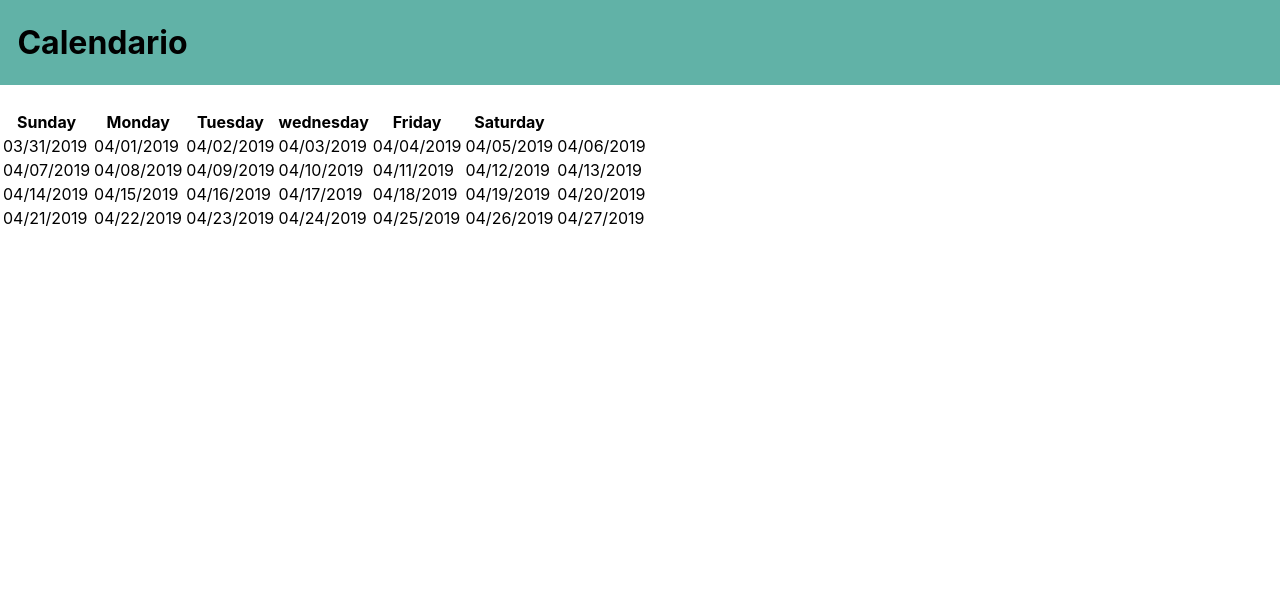
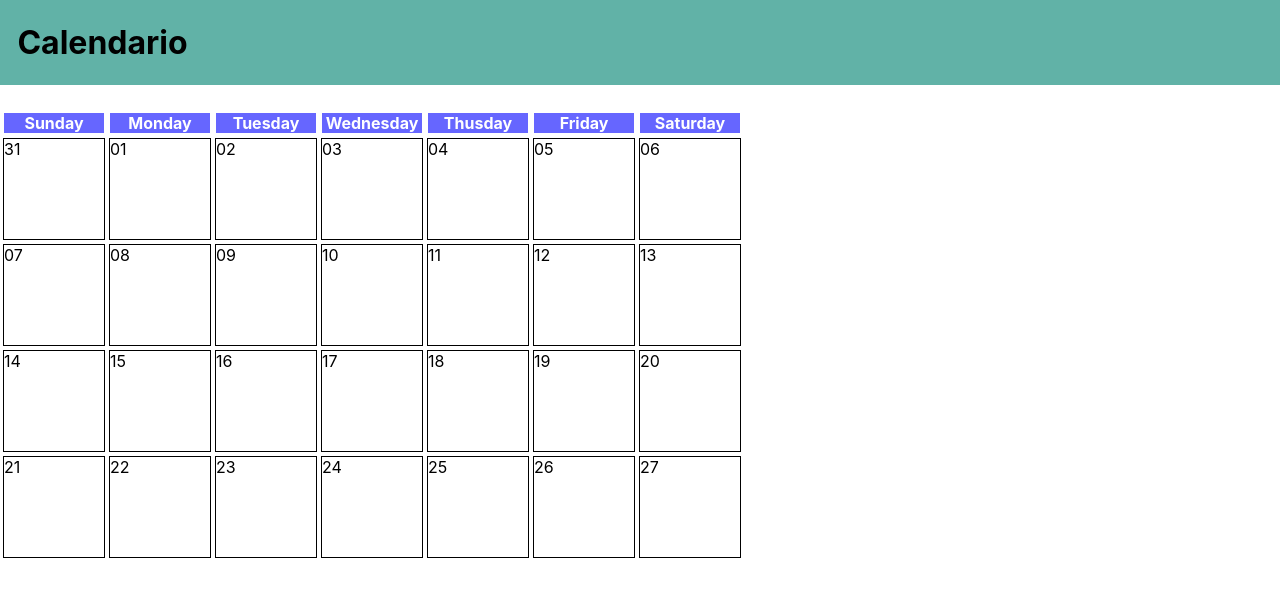
Before and after one commit to estevanj/calendar_demo, a React (Create React App) app: page / in a window 1280 px wide. Shown: the top 596 px of the page. Built offline with nearby package versions, Linux system fonts and the light colour scheme; the HTML template or start-up script is replaced by a standard one.

Commit message:
Calendar style

```diff
--- a/package.json
+++ b/package.json
@@ -5,7 +5,6 @@
   "dependencies": {
     "moment": "^2.24.0",
     "react": "^16.8.6",
-    "react-big-calendar": "^0.20.4",
     "react-dom": "^16.8.6",
     "react-scripts": "2.1.8",
     "styled-components": "^4.2.0"
--- a/src/components/calendar/index.js
+++ b/src/components/calendar/index.js
@@ -1,5 +1,5 @@
 import React from 'react'
-import Month from './month'
+import Month from '../month'
 
 const Calendar = () => {
 	const remindersList = [
--- /dev/null
+++ b/src/components/cellDay/index.js
@@ -0,0 +1,14 @@
+import React from 'react'
+
+import { Container } from './style'
+
+const CellDay = ({ day, reminder }) => {
+	return (
+		<Container>
+			{day}
+			{reminder}
+		</Container>
+	)
+}
+
+export default CellDay
--- /dev/null
+++ b/src/components/cellDay/style.js
@@ -0,0 +1,7 @@
+import styled from 'styled-components'
+
+export const Container = styled.div`
+	border: 1px solid;
+	width: 100px;
+	height: 100px;
+`
--- a/src/components/calendar/month/index.js
+++ b/src/components/month/index.js
@@ -1,7 +1,7 @@
 import React from 'react'
 import moment from 'moment'
-
-import Week from '../../week'
+import { Container } from './style'
+import Week from '../week'
 
 const Month = ({ reminders }) => {
 	const getDaysForWeek = () => {
@@ -30,12 +30,27 @@ const Month = ({ reminders }) => {
 			<table>
 				<thead>
 					<tr>
-						<th>Sunday</th>
-						<th rowSpan="2">Monday</th>
-						<th rowSpan="2">Tuesday</th>
-						<th rowSpan="2">wednesday</th>
-						<th rowSpan="2">Friday</th>
-						<th rowSpan="2">Saturday</th>
+						<th>
+							<Container>Sunday</Container>
+						</th>
+						<th>
+							<Container>Monday</Container>
+						</th>
+						<th>
+							<Container>Tuesday</Container>
+						</th>
+						<th>
+							<Container>Wednesday</Container>
+						</th>
+						<th>
+							<Container>Thusday</Container>
+						</th>
+						<th>
+							<Container>Friday</Container>
+						</th>
+						<th>
+							<Container>Saturday</Container>
+						</th>
 					</tr>
 				</thead>
 				{calendarMonth}
--- /dev/null
+++ b/src/components/month/style.js
@@ -0,0 +1,8 @@
+import styled from 'styled-components'
+
+export const Container = styled.div`
+	border: 1px solid;
+	width: 100px;
+	background: #6666ff;
+	color: white;
+`
--- a/src/components/week/index.js
+++ b/src/components/week/index.js
@@ -1,11 +1,15 @@
 import React from 'react'
 import moment from 'moment'
 
+import CellDay from '../../components/cellDay'
 const Week = ({ data }) => {
 	const dataweek = data.days.map((item, index) => {
-		const day = moment(item._d).format('MM/DD/YYYY')
-
-		return <td key={day}>{day}</td>
+		const day = moment(item._d).format('DD')
+		return (
+			<td key={day}>
+				<CellDay day={day} reminder="" />
+			</td>
+		)
 	})
 
 	return (
--- /dev/null
+++ b/src/components/week/style.js
@@ -0,0 +1,6 @@
+import styled from 'styled-components'
+
+export const Container = styled.div`
+	background: #61b2a7;
+	margin: 5px;
+`
```
Also changed, not shown: 1 other file (tests, documents, lock files or other folders).
